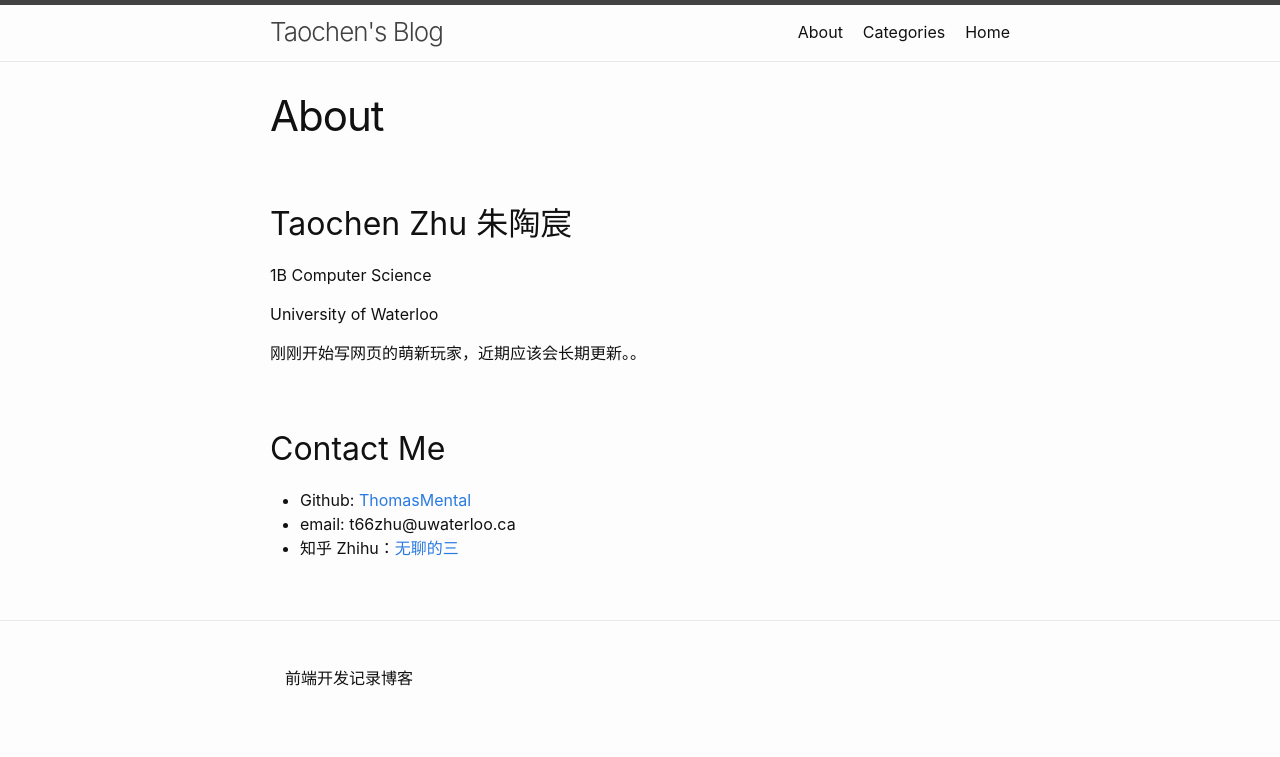
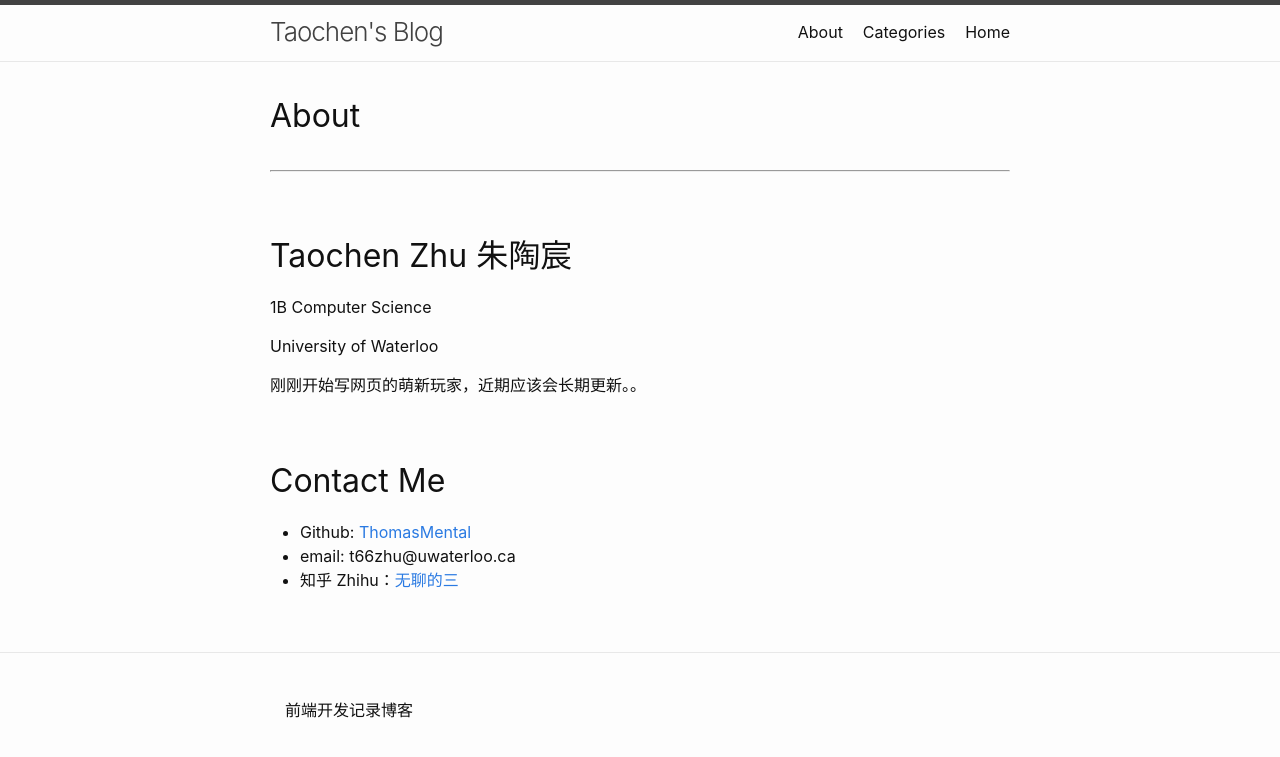
Before and after one commit to ThomasMental/ThomasMental.github.io, a Jekyll site: the page built from pages/about.markdown, in a window 1280 px wide. Shown: the top 757 px of the page. Built offline with Jekyll 4.4.1, drawn with Linux system fonts in a browser that asks for light colours.

Commit message:
Update page.html

```diff
--- a/_layouts/page.html
+++ b/_layouts/page.html
@@ -1,14 +1,12 @@
 ---
 layout: default
 ---
-<article class="post">
-
-  <header class="post-header">
-    <h1 class="post-title">{{ page.title | escape }}</h1>
-  </header>
-
-  <div class="post-content">
-    {{ content }}
+<div class="page clearfix">
+  <div class="left">
+    <h1>{{page.title}}</h1>
+    <hr>
+    <div class="post-content">
+      {{ content }}
+    </div>
   </div>
-
-</article>
+</div>
```
